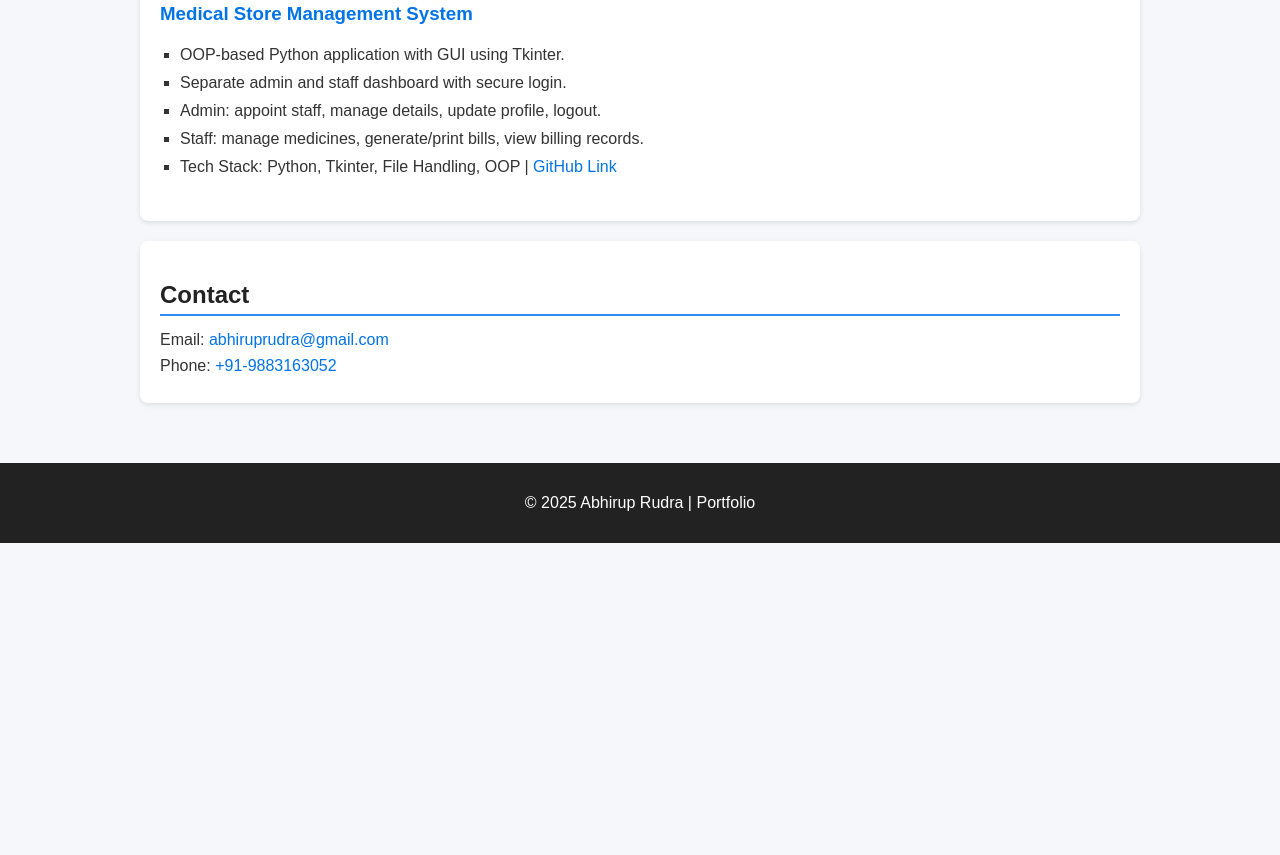
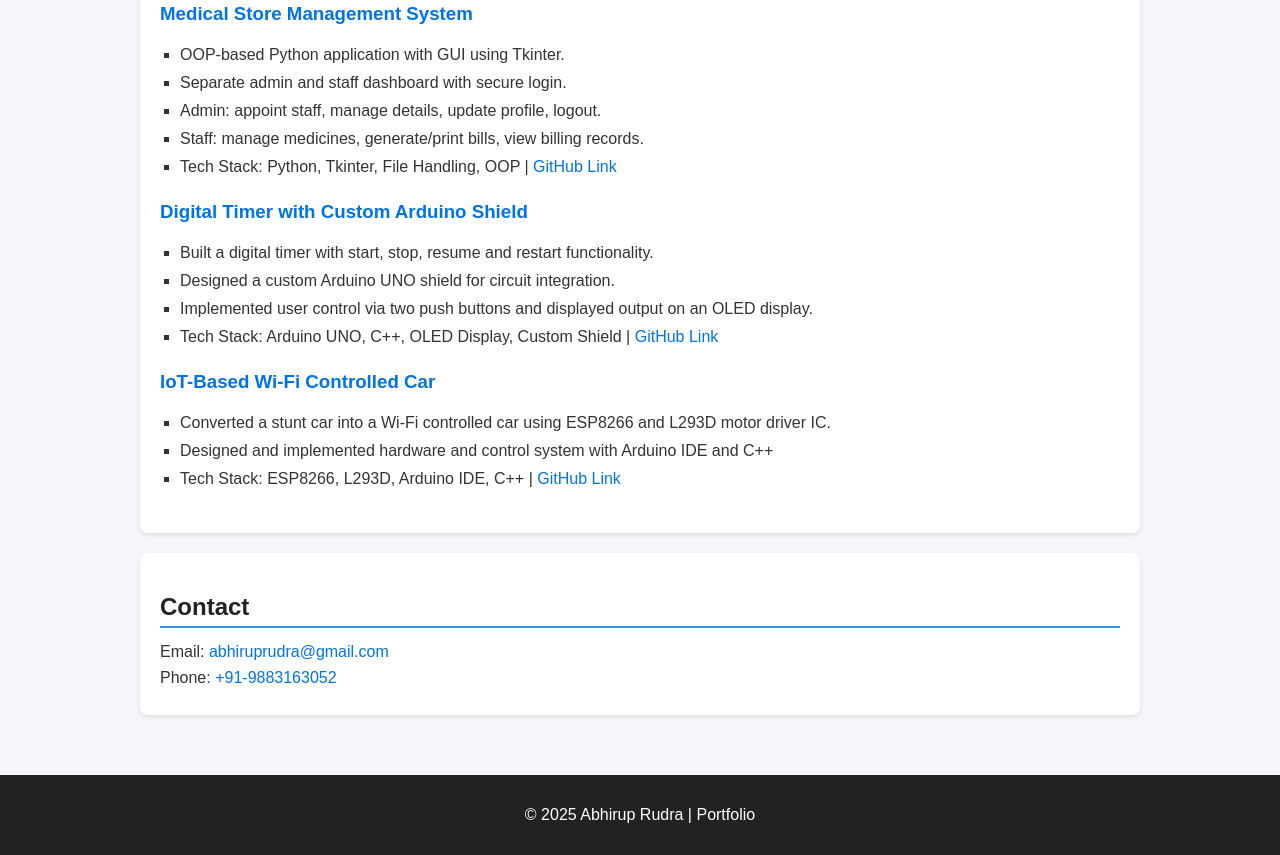
Before and after one commit to AbhirupRudra/Personal-Portfolio, a plain HTML site: page index.html in a window 1280 px wide. Shown: the part 791-1646 px from the top of the page. Before the commit the page ends 1334 px from the top, so only its background shows below. Drawn offline with Linux system fonts and the light colour scheme.

Commit message:
updating index.html

```diff
--- a/index.html
+++ b/index.html
@@ -58,10 +58,33 @@
                     <li>Admin: appoint staff, manage details, update profile, logout.</li>
                     <li>Staff: manage medicines, generate/print bills, view billing records.</li>
                     <li>Tech Stack: Python, Tkinter, File Handling, OOP |
-                        <a href="https://github.com/AbhirupRudra/medical-store-management-system" target="_blank">GitHub Link</a>
+                        <a href="https://github.com/AbhirupRudra/medical-store-management-system" target="_blank">GitHub
+                            Link</a>
                     </li>
                 </ul>
             </article>
+
+            <article>
+                <h3>Digital Timer with Custom Arduino Shield</h3>
+                <ul>
+                    <li>Built a digital timer with start, stop, resume and restart functionality.</li>
+                    <li>Designed a custom Arduino UNO shield for circuit integration.</li>
+                    <li>Implemented user control via two push buttons and displayed output on an OLED display.</li>
+                    <li>Tech Stack: Arduino UNO, C++, OLED Display, Custom Shield | <a href="">GitHub Link</a></li>
+                </ul>
+            </article>
+
+            <article>
+                <h3>IoT-Based Wi-Fi Controlled Car</h3>
+                <ul>
+                    <li>Converted a stunt car into a Wi-Fi controlled car using ESP8266 and L293D motor driver IC.</li>
+                    <li>Designed and implemented hardware and control system with Arduino IDE and C++</li>
+                    <li>Tech Stack: ESP8266, L293D, Arduino IDE, C++ | <a
+                            href="https://github.com/AbhirupRudra/my-stunt-car">GitHub Link</a></li>
+                </ul>
+            </article>
+
+
         </section>
 
         <!-- Contact -->
```
